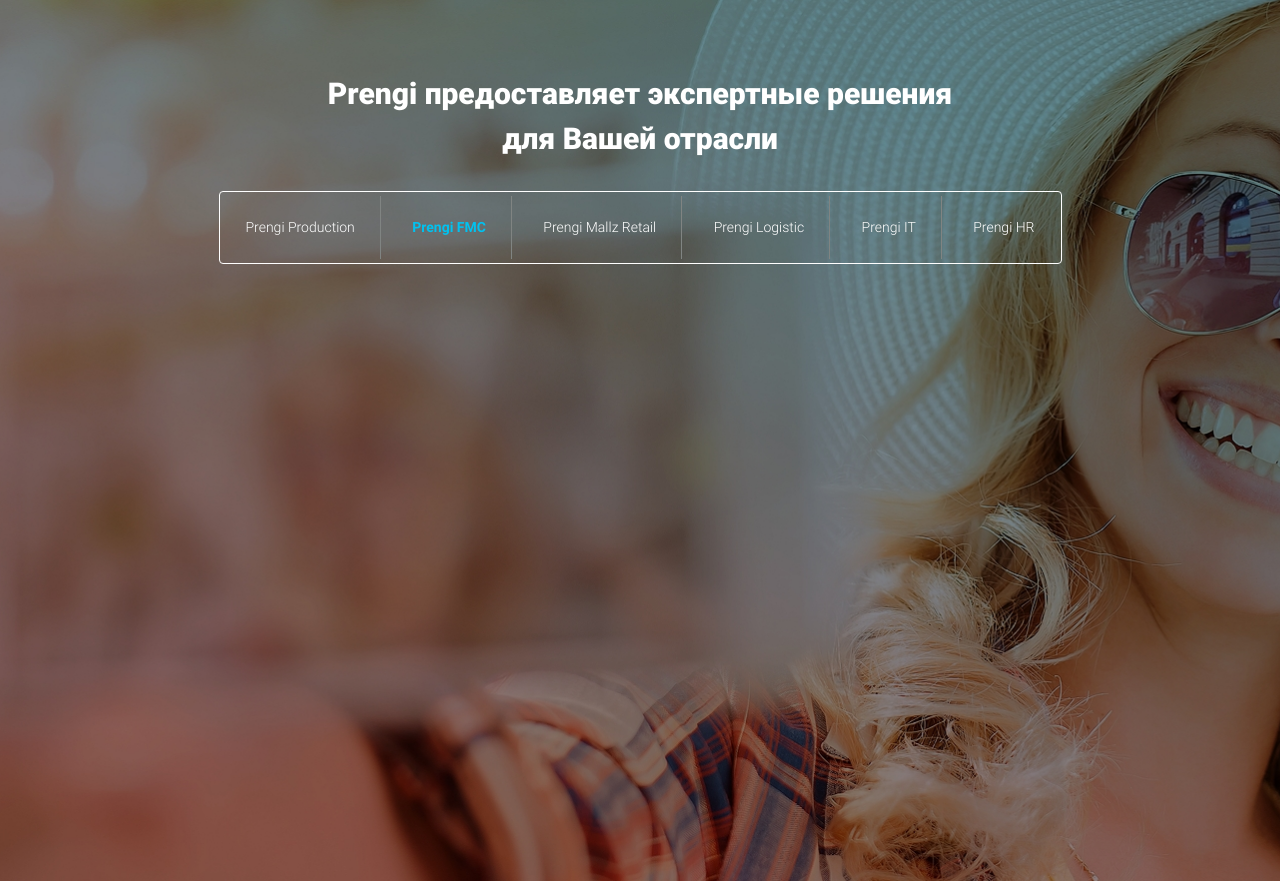
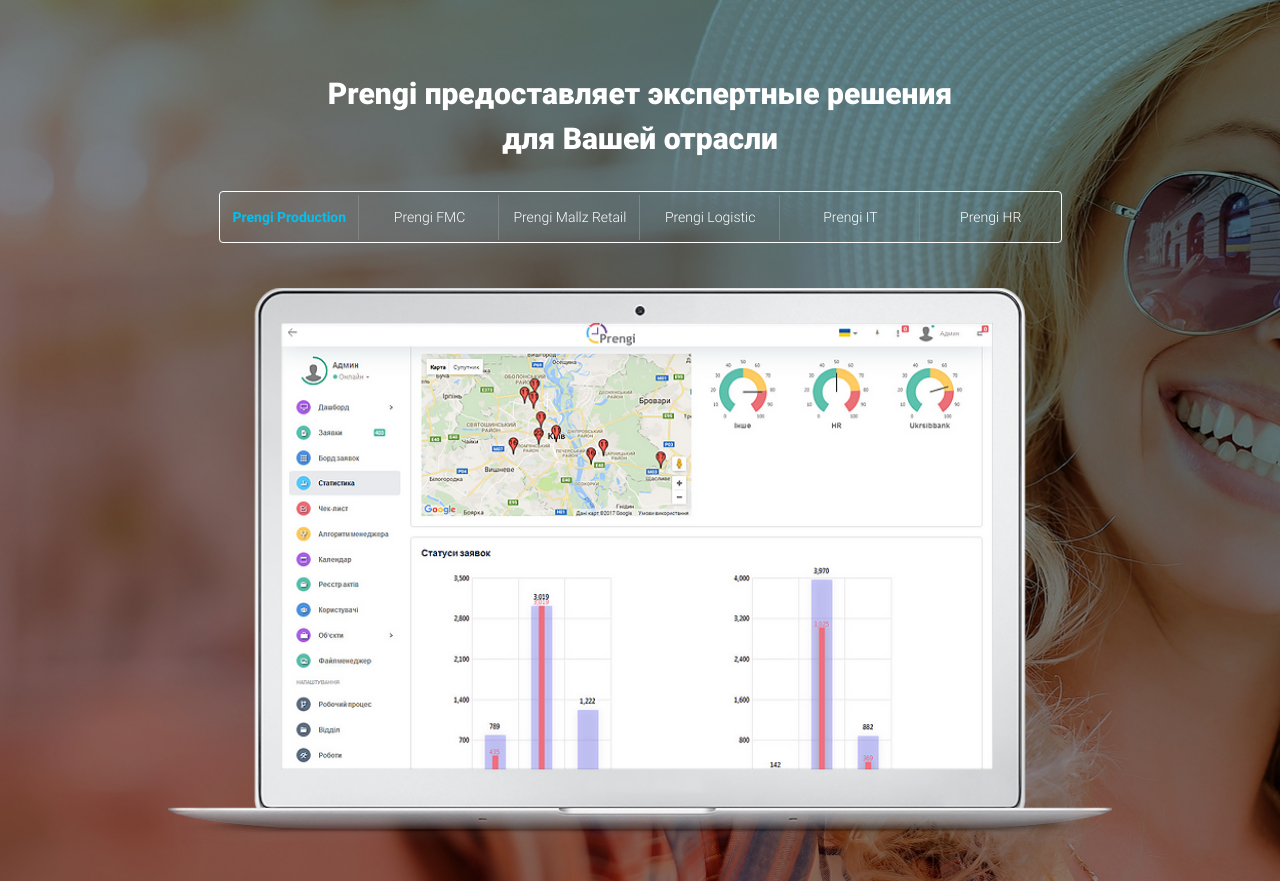
Before and after one commit to ColaCat27/prengi, a website: page src/index.html in a window 1280 px wide. Shown: the part 1716-2597 px from the top of the page. Drawn offline with nearby package versions, Linux system fonts and the light colour scheme; files that its build step writes are made by us from their sources.

Commit message:
setup tabs

```diff
--- a/src/index.html
+++ b/src/index.html
@@ -165,25 +165,25 @@
 
     <section class="solutions">
         <div class="container">
-            <h2 class="solutions__header">Prengi предоставляет экспертные решения<br>
+            <h2 class="title">Prengi предоставляет экспертные решения<br>
                 для Вашей отрасли</h2>
             <div class="solutions__tabs">
-                <div class="solutions__tab">Prengi Production</div>
-                <div class="solutions__tab solutions__tab_active">Prengi FMC</div>
+                <div class="solutions__tab solutions__tab_active">Prengi Production</div>
+                <div class="solutions__tab">Prengi FMC</div>
                 <div class="solutions__tab">Prengi Mallz Retail</div>
                 <div class="solutions__tab">Prengi Logistic</div>
                 <div class="solutions__tab">Prengi IT</div>
                 <div class="solutions__tab">Prengi HR</div>
             </div>
 
-            <!-- <div class="solutions__carousel">
-                <img src="img/second-slider/slide-1.png" alt="slide">
-                <img src="img/second-slider/slide-1.png" alt="slide">
-                <img src="img/second-slider/slide-1.png" alt="slide">
-                <img src="img/second-slider/slide-1.png" alt="slide">
-                <img src="img/second-slider/slide-1.png" alt="slide">
-                <img src="img/second-slider/slide-1.png" alt="slide">
-            </div> -->
+            <div class="solutions__carousel">
+                <div class="solutions__content solutions__content_active"><img src="img/second-slider/slide-1.png" alt="slide"></div>
+                <div class="solutions__content"><img src="img/second-slider/slide-1.png" alt="slide"></div>
+                <div class="solutions__content"><img src="img/second-slider/slide-1.png" alt="slide"></div>
+                <div class="solutions__content"><img src="img/second-slider/slide-1.png" alt="slide"></div>
+                <div class="solutions__content"><img src="img/second-slider/slide-1.png" alt="slide"></div>
+                <div class="solutions__content"><img src="img/second-slider/slide-1.png" alt="slide"></div>
+            </div>
         </div>
     </section>
 
--- a/src/js/script.js
+++ b/src/js/script.js
@@ -6,4 +6,10 @@
         dots: true,
         speed: 400
       });
+
+      $('div.solutions__tabs').on('click', 'div:not(.solutions__tab_active)', function() {
+        $(this)
+          .addClass('solutions__tab_active').siblings().removeClass('solutions__tab_active')
+          .closest('.container').find('div.solutions__content').removeClass('solutions__content_active').eq($(this).index()).addClass('solutions__content_active');
+      });
   });
--- a/src/sass/blocks/_solutions.scss
+++ b/src/sass/blocks/_solutions.scss
@@ -2,12 +2,6 @@
     padding: 79px 0 61px 0;
     background: url('../../img/second-bg.jpg') center (center / cover) no-repeat;
     height: 889px;
-    &__header {
-        color: #ffffff;
-        font-size: 30px;
-        font-weight: 900;
-        text-align: center;
-    }
     &__tabs {
         max-width: 843px;
         margin: 0 auto;
@@ -19,13 +13,14 @@
         border-radius: 4px;
     }
     &__tab {
-        padding: 25px 26px;
+        width: 16.6%;
         color: #ffffff;
         font-size: 14px;
         font-weight: 300;
         text-align: center;
         cursor: pointer;
         position: relative;
+        line-height: 50px;
         &:after {
             content: '';
             position: absolute;
@@ -44,5 +39,26 @@
             font-weight: 700;
         }
     }
-
+    &__carousel {
+        height: 560px;
+        width: 950px;
+        margin: 0 auto;
+        margin-top: 45px;
+        background: url('../../img/macbook-air.png') center (center / cover) no-repeat;
+        display: flex;
+        overflow: hidden;
+        position: relative;
+        img {
+            position: absolute;
+            width: 75%;
+            top: 35px;
+            left: 115px;
+        }
+    }
+    &__content {
+        display: none;
+        &_active {
+            display: block;
+        }
+    }
 }
--- /dev/null
+++ b/src/sass/blocks/_titles.scss
@@ -0,0 +1,6 @@
+.title {
+    color: #ffffff;
+    font-size: 30px;
+    font-weight: 900;
+    text-align: center;
+}
--- a/src/sass/style.scss
+++ b/src/sass/style.scss
@@ -9,7 +9,7 @@
 @import 'blocks/buttons';
 @import 'blocks/advantages';
 @import 'blocks/solutions';
-
+@import 'blocks/titles';
 * {
     font-family: 'Roboto', sans-serif;
 }
```
Also changed, not shown: dist/css/style.min.css, dist/index.html, dist/js/script.js.
